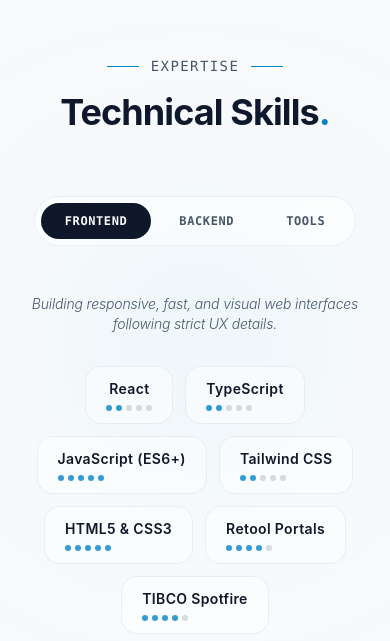
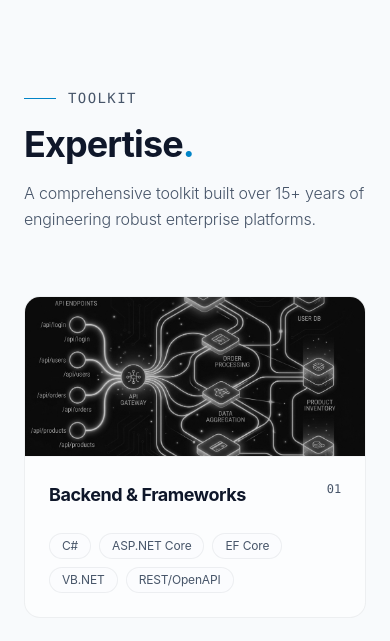
Before and after one commit to patrickgonzaga/PortFolio, a React (Vite) app: page / in a window 390 px wide. Shown: the part 7885-8526 px from the top of the page. Built offline with nearby package versions, Linux system fonts and the light colour scheme.

Commit message:
feat: fix expertise

```diff
--- a/src/App.tsx
+++ b/src/App.tsx
@@ -40,7 +40,7 @@
         <Projects />
 
         {/* 5. Grouped Skills section with spring tabs */}
-        <Skills />
+        <Skills/>
 
         {/* 6. Form/Mail contact banner and social links */}
         <Contact />
--- a/src/data/cvData.ts
+++ b/src/data/cvData.ts
@@ -81,7 +81,7 @@
     },
     {
       category: "AI-Assisted Dev",
-      skills: ["Cursor"],
+      skills: ["Cursor", "Antigravity"],
       image: "/images/expertise/expertise-ai.png"
     },
     {
--- a/src/features/Navbar/useNavbar.ts
+++ b/src/features/Navbar/useNavbar.ts
@@ -8,7 +8,7 @@
   const links: NavLink[] = [
     { label: 'About', href: '#about' },
     { label: 'Projects', href: '#projects' },
-    { label: 'Skills', href: '#skills' },
+    { label: 'Expertise', href: '#skills' },
     { label: 'Contact', href: '#contact' },
   ];
 
--- a/src/features/Skills/Skills.tsx
+++ b/src/features/Skills/Skills.tsx
@@ -1,134 +1,145 @@
 import React from 'react';
-import { motion, AnimatePresence } from 'framer-motion';
+import { motion, type Variants } from 'framer-motion';
 import { useSkills } from './useSkills';
 
+const containerVariants: Variants = {
+  hidden: { opacity: 0 },
+  show: {
+    opacity: 1,
+    transition: {
+      staggerChildren: 0.08
+    }
+  }
+};
+
+const itemVariants: Variants = {
+  hidden: { opacity: 0, y: 30 },
+  show: {
+    opacity: 1,
+    y: 0,
+    transition: {
+      type: 'spring',
+      stiffness: 80,
+      damping: 15
+    }
+  }
+};
+
 export const Skills: React.FC = () => {
-  const { activeCategory, setActiveCategory, skillCategories } = useSkills();
-
-  const activeGroup = skillCategories.find((cat) => cat.key === activeCategory);
-
-  const getLevelDots = (level: string | undefined) => {
-    if (!level) return null;
-    let dots = 3;
-    const lower = level.toLowerCase();
-    if (lower === 'beginner') dots = 2;
-    else if (lower === 'intermediate') dots = 4; // Map Intermediate to 4 dots for visual prominence
-    else if (lower === 'advanced') dots = 4;
-    else if (lower === 'expert') dots = 5;
+  const { skillCategories } = useSkills();
 
   return (
-      <div className="flex gap-1 items-center" aria-label={`Level: ${dots} out of 5`}>
-        {[...Array(5)].map((_, i) => (
-          <span
-            key={i}
-            className={`w-1.5 h-1.5 rounded-full transition-colors duration-300 ${
-              i < dots
-                ? 'bg-accent-color/80 group-hover:bg-accent-color'
-                : 'bg-text-secondary/20 dark:bg-text-secondary/35'
-            }`}
-          />
-        ))}
-      </div>
-    );
-  };
+    <section id="skills" className="py-32 px-6 md:px-12 lg:px-20 relative overflow-hidden z-10 bg-card-bg/10">
+      {/* Decorative Orbs for background depth */}
+      <div className="bg-glow-orb w-[300px] h-[300px] md:w-[600px] md:h-[600px] top-1/3 left-1/4 -translate-x-1/2 -translate-y-1/2 opacity-[0.07]" />
+      <div className="bg-glow-orb w-[250px] h-[250px] md:w-[500px] md:h-[500px] bottom-1/4 right-1/4 translate-x-1/2 translate-y-1/2 opacity-[0.05]" />
 
-  return (
-    <section id="skills" className="py-24 px-6 md:px-12 lg:px-20 relative overflow-hidden z-10 bg-card-bg/20">
-      {/* Decorative Orbs for background depth */}
-      <div className="bg-glow-orb w-[200px] h-[200px] md:w-[400px] md:h-[400px] top-1/2 left-1/2 -translate-x-1/2 -translate-y-1/2 opacity-10" />
-
-      <div className="max-w-5xl mx-auto">
+      <div className="max-w-7xl mx-auto">
         {/* Section Header */}
         <motion.div
           initial={{ opacity: 0, y: 20 }}
           whileInView={{ opacity: 1, y: 0 }}
           viewport={{ once: true, margin: "-100px" }}
-          className="text-center mb-16"
+          className="mb-16 text-left"
         >
           <div className="inline-flex items-center gap-3 mb-4">
             <span className="w-8 h-[1px] bg-accent-color"></span>
             <span className="text-sm tracking-widest uppercase text-text-secondary font-mono">
-              Expertise
+              Toolkit
             </span>
-            <span className="w-8 h-[1px] bg-accent-color"></span>
           </div>
           <h2 className="text-4xl md:text-5xl font-bold tracking-tight text-text-primary">
-            Technical Skills<span className="text-accent-color">.</span>
+            Expertise<span className="text-accent-color">.</span>
           </h2>
+          <p className="text-text-secondary mt-4 max-w-2xl text-base md:text-lg font-light leading-relaxed">
+            A comprehensive toolkit built over 15+ years of engineering robust enterprise platforms.
+          </p>
         </motion.div>
 
-        {/* Categories Tab Toggles */}
-        <div className="flex justify-center mb-12">
-          <div className="inline-flex flex-wrap items-center justify-center p-1.5 rounded-full border border-border-color bg-card-bg/80 backdrop-blur-md gap-1">
-            {skillCategories.map((category) => {
-              const isActive = activeCategory === category.key;
-              return (
-                <button
-                  key={category.key}
-                  onClick={() => setActiveCategory(category.key)}
-                  className={`relative px-6 py-2.5 rounded-full text-xs font-semibold font-mono uppercase tracking-wider transition-colors duration-300 cursor-pointer ${
-                    isActive ? 'text-bg-color' : 'text-text-secondary hover:text-text-primary'
+        {/* Skills Grid */}
+        <motion.div
+          className="grid grid-cols-1 md:grid-cols-2 lg:grid-cols-3 gap-6 lg:gap-8"
+          variants={containerVariants}
+          initial="hidden"
+          whileInView="show"
+          viewport={{ once: true, margin: "-50px" }}
+        >
+          {skillCategories.map((skillGroup, index) => (
+            <motion.div
+              key={skillGroup.category}
+              variants={itemVariants}
+              whileHover={{
+                y: -6,
+                borderColor: 'var(--accent-color)',
+                boxShadow: '0 12px 40px var(--glow-color)'
+              }}
+              className={`group border border-border-color bg-card-bg/60 backdrop-blur-sm rounded-2xl transition-all duration-500 flex flex-col h-full overflow-hidden ${
+                index === 0 ? 'md:col-span-2 lg:col-span-2' : ''
               }`}
             >
-                  {isActive && (
-                    <motion.div
-                      layoutId="activeSkillTab"
-                      className="absolute inset-0 bg-text-primary rounded-full z-0"
-                      transition={{ type: 'spring', stiffness: 380, damping: 30 }}
+              {/* Image Header with Hover Scale */}
+              {skillGroup.image && (
+                <div className="w-full h-40 md:h-48 overflow-hidden relative border-b border-border-color/60">
+                  <img
+                    src={skillGroup.image}
+                    alt={skillGroup.category}
+                    className="w-full h-full object-cover grayscale contrast-115 brightness-90 group-hover:grayscale-0 group-hover:scale-105 group-hover:brightness-100 transition-all duration-700 ease-out"
+                    loading="lazy"
                   />
+                  <div className="absolute inset-0 bg-black/15 group-hover:bg-transparent transition-colors duration-500" />
+                </div>
               )}
-                  <span className="relative z-10">{category.label.split(' ')[0]}</span>
-                </button>
-              );
-            })}
+
+              {/* Card Body */}
+              <div className="p-6 md:p-8 flex flex-col flex-grow">
+                <div className="flex justify-between items-start mb-6">
+                  <h3 className="text-lg font-bold tracking-tight text-text-primary group-hover:text-accent-color transition-colors duration-300">
+                    {skillGroup.category}
+                  </h3>
+                  <span className="font-mono text-xs text-text-secondary">0{index + 1}</span>
+                </div>
+
+                {/* Automation Progression Timeline vs Normal Skills Pills */}
+                {skillGroup.progression ? (
+                  <div className="flex flex-col gap-6 mt-4 flex-grow justify-end pl-1">
+                    {skillGroup.progression.map((step, stepIndex) => (
+                      <div key={step.level} className="flex gap-4 items-start relative group/step text-left">
+                        <div className="flex flex-col items-center h-full min-w-[16px] mt-1.5 relative">
+                          <span className="w-2.5 h-2.5 rounded-full border border-border-color bg-bg-color group-hover/step:border-accent-color group-hover/step:bg-accent-color transition-colors duration-300 z-10" />
+                          {stepIndex < skillGroup.progression!.length - 1 && (
+                            <span className="absolute top-3 w-[1px] bg-border-color z-0" style={{ height: 'calc(100% + 1.5rem)' }} />
+                          )}
+                        </div>
+                        <div className="flex flex-col">
+                          <h4 className="text-xs font-bold text-text-primary font-mono tracking-wide">
+                            {step.level}
+                          </h4>
+                          <p className="text-[11px] text-text-secondary mt-1 font-light leading-relaxed">
+                            {step.description}
+                          </p>
                         </div>
                       </div>
-
-        {/* Selected Category Skill Grid Display */}
-        <div className="min-h-[220px]">
-          <AnimatePresence mode="wait">
-            {activeGroup && (
-              <motion.div
-                key={activeGroup.key}
-                initial={{ opacity: 0, y: 15 }}
-                animate={{ opacity: 1, y: 0 }}
-                exit={{ opacity: 0, y: -15 }}
-                transition={{ duration: 0.3 }}
-                className="flex flex-col items-center text-center"
+                    ))}
+                  </div>
+                ) : (
+                  <div className="flex flex-wrap gap-2 mt-auto text-left">
+                    {skillGroup.skills.map((skill) => (
+                      <span
+                        key={skill}
+                        className="px-3 py-1 text-xs border border-border-color text-text-secondary rounded-full bg-bg-color/40 backdrop-blur-sm group-hover:border-accent-color/30 group-hover:text-text-primary transition-all duration-300"
                       >
-                <p className="text-sm text-text-secondary max-w-xl font-light mb-8 italic">
-                  {activeGroup.description}
-                </p>
-
-                <div className="flex flex-wrap justify-center gap-3 max-w-4xl">
-                  {activeGroup.skills.map((skill, index) => (
-                    <motion.div
-                      key={skill.name}
-                      initial={{ opacity: 0, scale: 0.95 }}
-                      animate={{ opacity: 1, scale: 1 }}
-                      transition={{ duration: 0.4, delay: index * 0.05 }}
-                      whileHover={{
-                        scale: 1.05,
-                        borderColor: 'var(--accent-color)',
-                        boxShadow: '0 4px 20px var(--glow-color)'
-                      }}
-                      className="px-5 py-3 rounded-2xl border border-border-color bg-card-bg/60 text-sm font-semibold tracking-wide text-text-primary flex flex-col sm:flex-row sm:items-center gap-1.5 sm:gap-4 transition-all duration-300 relative overflow-hidden group cursor-default"
-                    >
-                      {/* Top border slide element */}
-                      <span className="absolute top-0 left-0 w-full h-[1px] bg-accent-color scale-x-0 group-hover:scale-x-100 transition-transform duration-300 origin-center" />
-
-                      <span>{skill.name}</span>
-                      {getLevelDots(skill.level)}
+                        {skill}
+                      </span>
+                    ))}
+                  </div>
+                )}
+              </div>
             </motion.div>
           ))}
-                </div>
         </motion.div>
-            )}
-          </AnimatePresence>
-        </div>
-
       </div>
     </section>
   );
 };
+
 export default Skills;
--- a/src/features/Skills/Skills.types.ts
+++ b/src/features/Skills/Skills.types.ts
@@ -1,15 +1,13 @@
-export type SkillCategoryKey = 'frontend' | 'backend' | 'tools';
-
-export interface SkillItem {
-  name: string;
-  level?: string; // e.g., 'Expert', 'Intermediate'
+export interface SkillProgressionItem {
+  level: string;
+  description: string;
 }
 
 export interface SkillCategoryGroup {
-  key: SkillCategoryKey;
-  label: string;
-  description: string;
-  skills: SkillItem[];
+  category: string;
+  skills: string[];
+  image?: string;
+  progression?: SkillProgressionItem[];
 }
 
 export interface SkillsProps {
--- a/src/features/Skills/index.ts
+++ b/src/features/Skills/index.ts
@@ -1,3 +1 @@
 export * from './Skills';
-export * from './Skills.types';
-export * from './useSkills';
--- a/src/features/Skills/useSkills.ts
+++ b/src/features/Skills/useSkills.ts
@@ -1,64 +1,10 @@
-import { useState } from 'react';
-import type { SkillCategoryGroup, SkillCategoryKey } from './Skills.types';
+import { cvData } from '../../data/cvData';
+import type { SkillCategoryGroup } from './Skills.types';
 
 export const useSkills = () => {
-  const [activeCategory, setActiveCategory] = useState<SkillCategoryKey>('frontend');
-
-  /*
-   * PLACEHOLDER CONTENT COMMENTS FOR PATRICK:
-   * You can edit this skills object to change, add, or remove items.
-   * Levels are optional and can be updated to fit your skill proficiency.
-   */
-  const skillCategories: SkillCategoryGroup[] = [
-    {
-      key: 'frontend',
-      label: 'Frontend Development',
-      description: 'Building responsive, fast, and visual web interfaces following strict UX details.',
-      skills: [
-        { name: 'React', level: 'Beginner' },
-        { name: 'TypeScript', level: 'Beginner' },
-        { name: 'JavaScript (ES6+)', level: 'Expert' },
-        { name: 'Tailwind CSS', level: 'Beginner' },
-        { name: 'HTML5 & CSS3', level: 'Expert' },
-        { name: 'Retool Portals', level: 'Advanced' },
-        { name: 'TIBCO Spotfire', level: 'Advanced' }
-      ]
-    },
-    {
-      key: 'backend',
-      label: 'Backend & Databases',
-      description: 'Designing transactional architectures, REST/OpenAPI contracts, and robust databases.',
-      skills: [
-        { name: 'C# / .NET', level: 'Expert' },
-        { name: 'ASP.NET Core', level: 'Expert' },
-        { name: 'EF Core & Dapper', level: 'Expert' },
-        { name: 'RESTful API Design', level: 'Expert' },
-        { name: 'SQL Server', level: 'Expert' },
-        { name: 'PostgreSQL', level: 'Intermediate' },
-        { name: 'Oracle SQL', level: 'Advanced' },
-        { name: 'ABAP (SAP)', level: 'Advanced' }
-      ]
-    },
-    {
-      key: 'tools',
-      label: 'Tools & Automations',
-      description: 'Connecting enterprise applications, building agentic automations, and deploying Cloud infrastructure.',
-      skills: [
-        { name: 'n8n Workflow Engine', level: 'Beginner' },
-        { name: 'Zapier Automation', level: 'Beginner' },
-        { name: 'Cursor AI', level: 'Intermediate' },
-        { name: 'Azure Cloud Services', level: 'Intermediate' },
-        { name: 'AWS Cloud Services', level: 'Beginner' },
-        { name: 'Azure DevOps', level: 'Intermediate' },
-        { name: 'Buildkite CI/CD', level: 'Intermediate' },
-        { name: 'Git', level: 'Expert' }
-      ]
-    }
-  ];
+  const skillCategories: SkillCategoryGroup[] = cvData.skills;
 
   return {
-    activeCategory,
-    setActiveCategory,
     skillCategories,
   };
 };
```
Also changed, not shown: 1 other file (tests, documents, lock files or other folders). Lines whose indentation alone changed are shown as unchanged.
